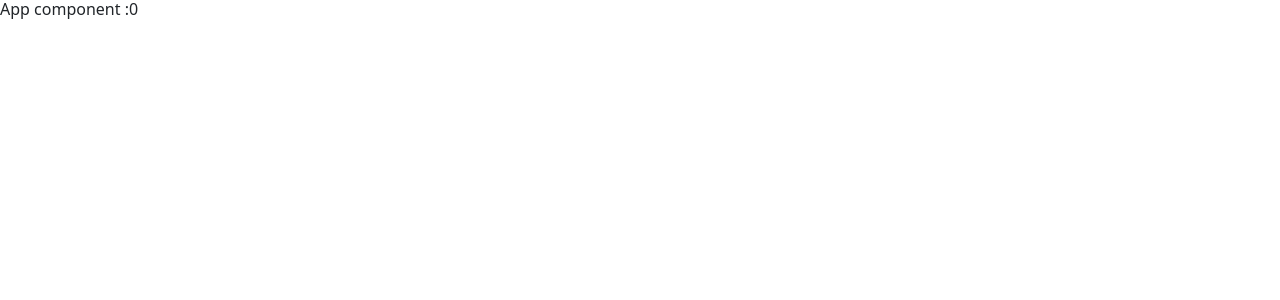
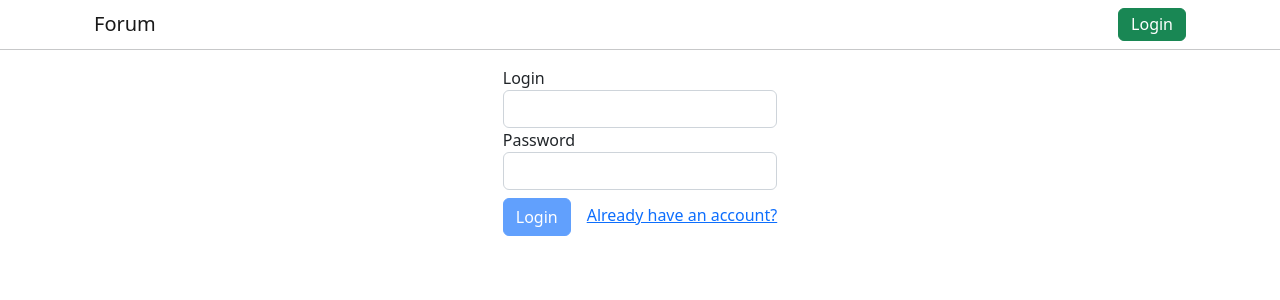
Before and after one commit to Kakelys/ASP_Forum, an Angular app in the folder client/: page /auth in a window 1280 px wide. Before the commit this address led to /. Shown: the top 300 px of the page. Built offline with nearby package versions, Linux system fonts and the light colour scheme.

Commit message:
updated imports&routes

```diff
--- a/client/src/app/app-routing.module.ts
+++ b/client/src/app/app-routing.module.ts
@@ -1,7 +1,15 @@
+import { AuthComponent } from './auth/auth.component';
+import { SectionListComponent } from './section-list/section-list.component';
+import { NotFoundComponent } from './not-found/not-found.component';
 import { NgModule } from '@angular/core';
 import { RouterModule, Routes } from '@angular/router';
 
-const routes: Routes = [];
+const routes: Routes = [
+  {path: 'main', component: SectionListComponent},
+  {path: 'auth', component: AuthComponent},
+  {path: '', redirectTo: 'main', pathMatch: 'full'},
+  {path: '**', component: NotFoundComponent},
+];
 
 @NgModule({
   imports: [RouterModule.forRoot(routes)],
--- a/client/src/app/app.component.html
+++ b/client/src/app/app.component.html
@@ -1 +1,7 @@
-<h6>App component :0</h6>
+<div class="container">
+  <app-header></app-header>
+</div>
+<hr class="mt-2">
+<div class="container">
+  <router-outlet></router-outlet>
+</div>
--- a/client/src/app/app.component.ts
+++ b/client/src/app/app.component.ts
@@ -1,10 +1,16 @@
-import { Component } from '@angular/core';
+import { Component, OnInit } from '@angular/core';
+import { AuthService } from './auth/auth.service';
 
 @Component({
   selector: 'app-root',
   templateUrl: './app.component.html',
   styleUrls: ['./app.component.css']
 })
-export class AppComponent {
-  title = 'client';
+export class AppComponent implements OnInit {
+  constructor(private authService: AuthService) {}
+
+  ngOnInit(): void {
+    console.log('autho auth');
+    this.authService.autoLogin();
+  }
 }
--- a/client/src/app/app.module.ts
+++ b/client/src/app/app.module.ts
@@ -1,20 +1,37 @@
+import { AuthInterceptorService } from './auth/auth-interceptor.service';
 import { NgModule } from '@angular/core';
 import { BrowserModule } from '@angular/platform-browser';
 
 import { AppRoutingModule } from './app-routing.module';
 import { AppComponent } from './app.component';
-import { HttpClientModule } from '@angular/common/http';
+import { HttpClientModule, HTTP_INTERCEPTORS } from '@angular/common/http';
+import { NotFoundComponent } from './not-found/not-found.component';
+import { HeaderComponent } from './header/header.component';
+import { SectionListComponent } from './section-list/section-list.component';
+import { SectionComponent } from './section-list/section/section.component';
+import { AuthComponent } from './auth/auth.component';
+import { FormsModule } from '@angular/forms';
+import { LoadingSpinnerComponent } from 'src/shared/loading-spinner/loading-spinner.components';
 
 @NgModule({
   declarations: [
-    AppComponent
+    AppComponent,
+    NotFoundComponent,
+    HeaderComponent,
+    SectionListComponent,
+    SectionComponent,
+    AuthComponent,
+    LoadingSpinnerComponent,
   ],
-  imports: [
-    BrowserModule,
-    AppRoutingModule,
-    HttpClientModule
+  imports: [BrowserModule, AppRoutingModule, HttpClientModule, FormsModule],
+  providers: [
+    {
+      provide: HTTP_INTERCEPTORS,
+      useClass: AuthInterceptorService,
+      multi: true,
+    },
   ],
-  providers: [],
-  bootstrap: [AppComponent]
+  bootstrap: [AppComponent],
 })
-export class AppModule { }
+export class AppModule {
+}
```
